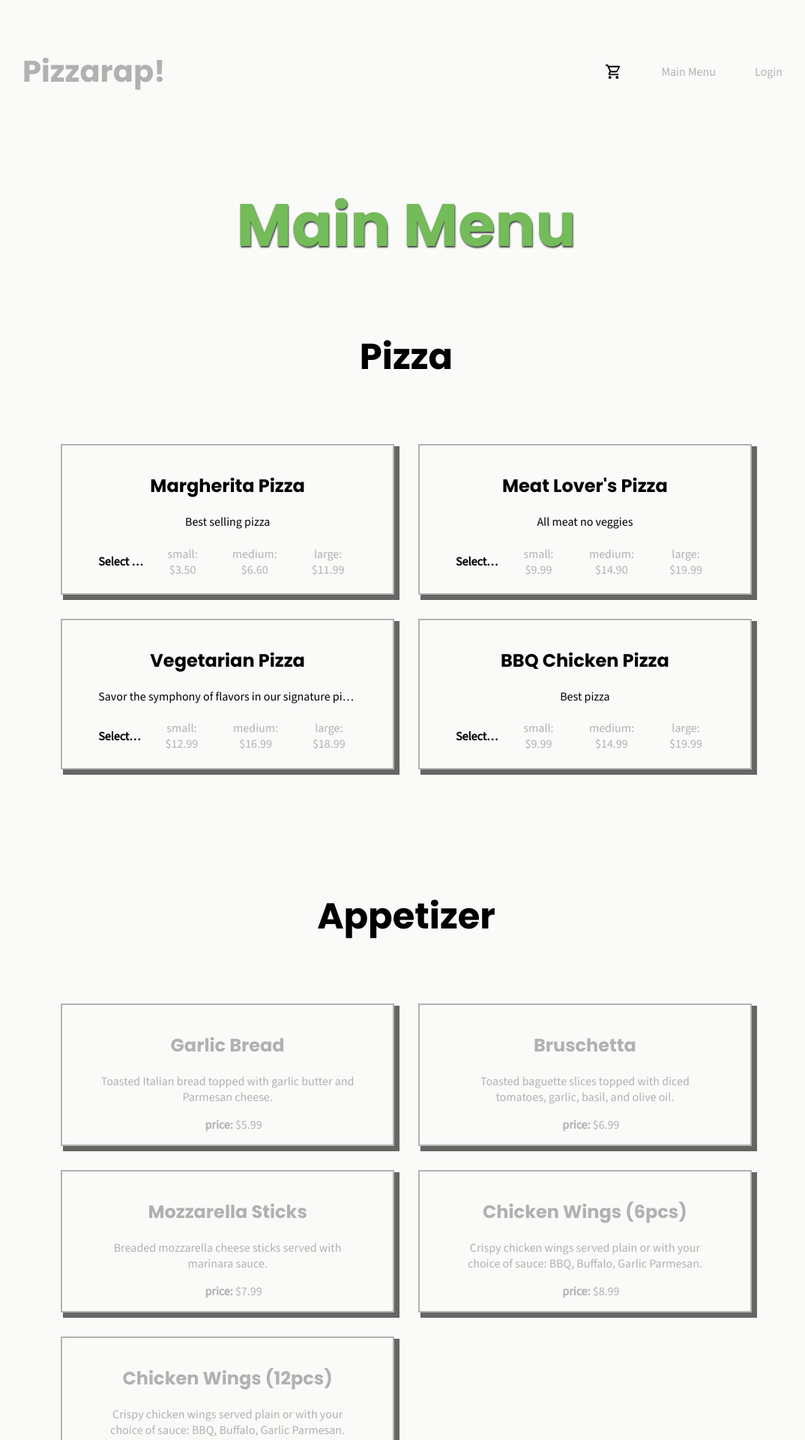
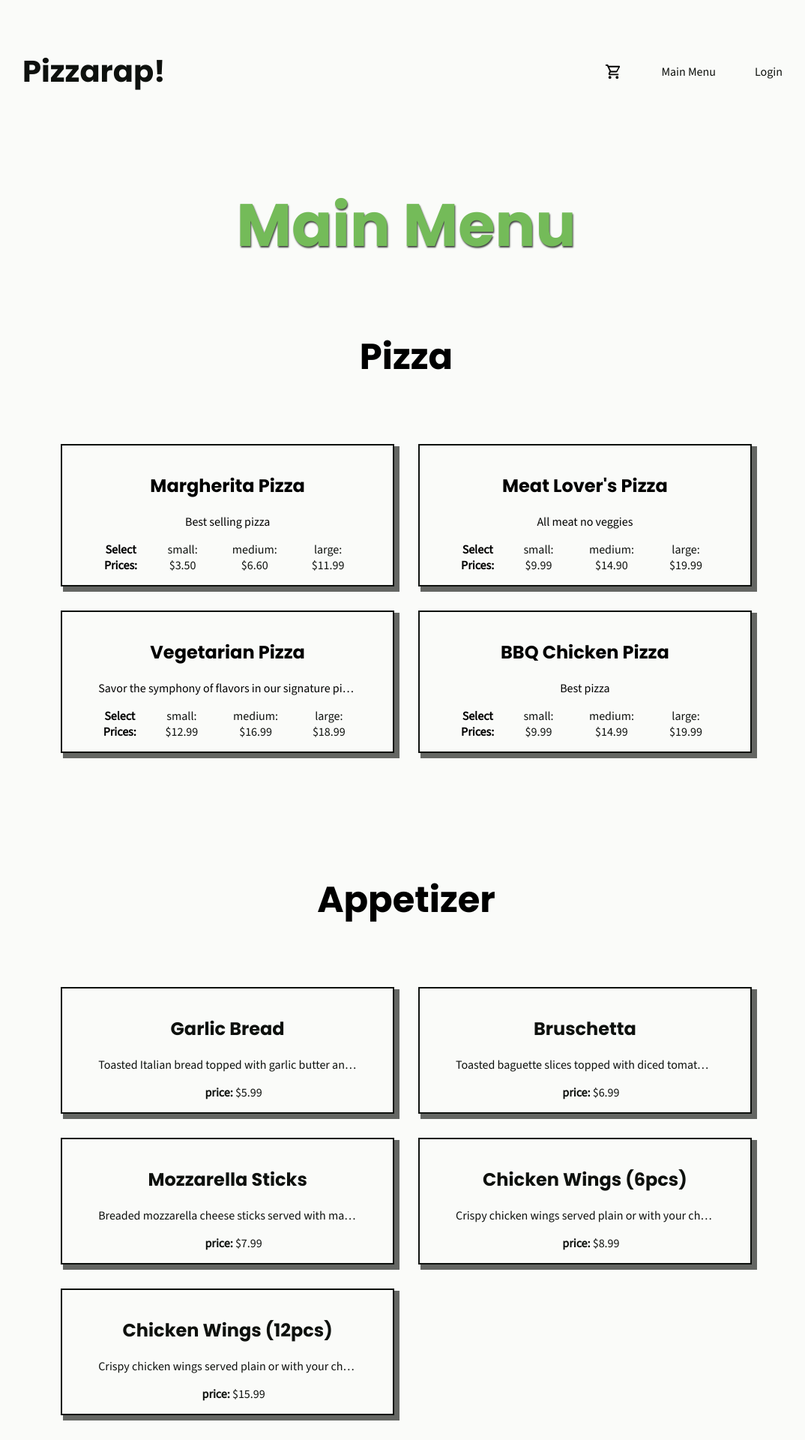
Before and after one commit to Jethrodanebadar/Pizzarap, a Django app: page /home/main in a window 1280 px wide. Shown: the top 1920 px of the page at 75% size, without its empty margins (98-1172 px from the left). Run offline with Django 5.2, Linux system fonts and the light colour scheme; data comes from the database, SQL or seed files in the repository; both versions use the stored data as it was after the commit.

Commit message:
finish product

```diff
--- a/pizzaplace/static/pizzaplace/main.css
+++ b/pizzaplace/static/pizzaplace/main.css
@@ -13,6 +13,7 @@
     display: grid;
     /*background-color: antiquewhite;*/
     grid-template-columns: repeat(auto-fill, minmax(200px, 1fr));
+    grid-template-row: repeat(auto-fill, minmax(200px, 1fr));
      grid-auto-flow: dense;
     justify-content: center;
     align-items: center;
@@ -36,6 +37,10 @@
     border: 2px solid var(--dark);
     box-shadow: 5px 5px 0px 2px rgba(14, 17, 14, 0.63);
 }
+.pizza_card:hover{
+    box-shadow:5px 5px 0px 2px rgba(116, 187, 89, 0.86);
+}
+
 .prices{
     display: flex;
     gap:1rem;
@@ -53,9 +58,7 @@ li{
     transition: transform 0.3s;
 }
 
-.pizza_card:hover{
-    box-shadow:5px 5px 0px 2px rgba(116, 187, 89, 0.86);
-}
+
 a li:hover{
        transform: scale(1.1);
     transition-duration: .3s;
@@ -182,6 +185,19 @@ dialog::backdrop{
     white-space: nowrap;
      overflow: hidden;
      text-overflow: ellipsis;
+    transition: all 4s linear;
+}
+
+.SelectPrices{
+    margin:0px;
+    padding: 0px;
+}
+
+.carddescription:hover{
+
+    white-space: normal;
+    overflow: visible;
+
 }
 
 .item-name{
--- a/pizzaplace/templates/pizzaplace/include/appetizer.html
+++ b/pizzaplace/templates/pizzaplace/include/appetizer.html
@@ -3,8 +3,8 @@
 <article>
     <a href="#">
         <div class="pizza_card">
-            <h2>{{ appetizer.name }}</h2>
-            <p>{{ appetizer.description }}</p>
+            <h2 class="cardname">{{ appetizer.name }}</h2>
+            <p class="carddescription">{{ appetizer.description }}</p>
             <ul class="prices">
                 <li><a class="purchase-link" data-type="Appetizer" data-id="{{ appetizer.id }}" data-name="{{ appetizer.name }}" data-price="{{ appetizer.price }}"  href=""><b>price:</b> ${{ appetizer.price}}</a></li>
             </ul>
--- a/pizzaplace/templates/pizzaplace/include/drink.html
+++ b/pizzaplace/templates/pizzaplace/include/drink.html
@@ -3,8 +3,8 @@
 <article>
     <a href="#">
         <div class="pizza_card">
-            <h2>{{ drink.name }}</h2>
-            <p>{{ drink.description }}</p>
+            <h2 class="cardname">{{ drink.name }}</h2>
+            <p class="carddescription">{{ drink.description }}</p>
             <ul class="prices">
                 <li><a class="purchase-link" data-type="Drink" data-id="{{ drink.id }}"  data-name="{{ drink.name }}" data-price="{{ drink.price }}" href="" ><b>price:</b> ${{ drink.price }}</a></li>
             </ul>
--- a/pizzaplace/templates/pizzaplace/include/pizza_card.html
+++ b/pizzaplace/templates/pizzaplace/include/pizza_card.html
@@ -6,7 +6,7 @@
             <h2 class="cardname">{{ pizza.pizza_name }}</h2>
             <p class="carddescription">{{ pizza.pizza_description }}</p>
             <ul class="prices">
-                <p class="carddescription">Select Prices:</p>
+                <p class="SelectPrices">Select Prices:</p>
                 <li><a class="purchase-link" data-type="Pizza"   data-id="{{ pizza.id }}" data-name="{{ pizza.pizza_name }}" data-price="{{ pizza.small_price }}" href="">small: ${{ pizza.small_price }}</a></li>
                 <li><a class="purchase-link" data-type="Pizza" data-id="{{ pizza.id }}" data-name="{{ pizza.pizza_name }}" data-price="{{ pizza.medium_price }}" href="">medium: ${{ pizza.medium_price }}</a></li>
                 <li><a class="purchase-link" data-type="Pizza" data-id="{{ pizza.id }}" data-name="{{ pizza.pizza_name }}" data-price="{{ pizza.large_price }}" href="">large: ${{ pizza.large_price }}</a></li>
--- a/pizzaplace/templates/pizzaplace/include/salad.html
+++ b/pizzaplace/templates/pizzaplace/include/salad.html
@@ -3,8 +3,8 @@
 <article>
     <a href="#">
         <div class="pizza_card">
-            <h2>{{ salad.name }}</h2>
-            <p>{{ salad.description }}</p>
+            <h2 class="cardname">{{ salad.name }}</h2>
+            <p class="carddescription">{{ salad.description }}</p>
             <ul class="prices">
                 <li><a class="purchase-link" data-id="{{ salad.id }}" data-type="Salad" data-name="{{ salad.name }}" data-price="{{ salad.price }}"  href=""><b>price: $</b>{{ salad.price }}</a></li>
             </ul>
--- a/pizzaplace/templates/pizzaplace/logout.html
+++ b/pizzaplace/templates/pizzaplace/logout.html
@@ -1,8 +1,12 @@
 {% extends 'base.html' %}
-{% load static %}
+
 {% block style %}
     <style>
     h2{
+    text-align: center;
+    }
+
+    h1{
     text-align: center;
     }
 
--- a/pizzaplace/templates/pizzaplace/main.html
+++ b/pizzaplace/templates/pizzaplace/main.html
@@ -62,7 +62,11 @@
             <input type="hidden" id="form-item-type">
             <input type="hidden" id="form-item-price">
             <div class="buttons-form">
+                {% if user.is_authenticated %}
                 <button class="purchasebtn" type="button" id="addToCartButton">Add to Cart</button>
+                {% else %}
+                <button class="purchasebtn" type="button" id="addToCartButton" onclick="window.location.href='{% url 'login' %}'">Add to Cart</button>
+                {% endif %}
         <button class="purchasebtn" type="button" onclick="window.location.href='{% url 'empty_cart' %}'" id="buyNowButton">Buy Now</button>
             </div>
 
--- a/static/header.css
+++ b/static/header.css
@@ -4,7 +4,7 @@
     --primary: #74BB59;
     --secondary: #ABE396;
     --accent:#86E762;
-    --dark: rgba(14, 17, 14, 0.31);
+    --dark: rgb(14, 17, 14);
     --light: rgba(250, 251, 249, 0.94);
 
 }
```
Also changed, not shown: pizzaplace/static/pizzaplace/signup.css (+11 -5 lines), db.sqlite3.
